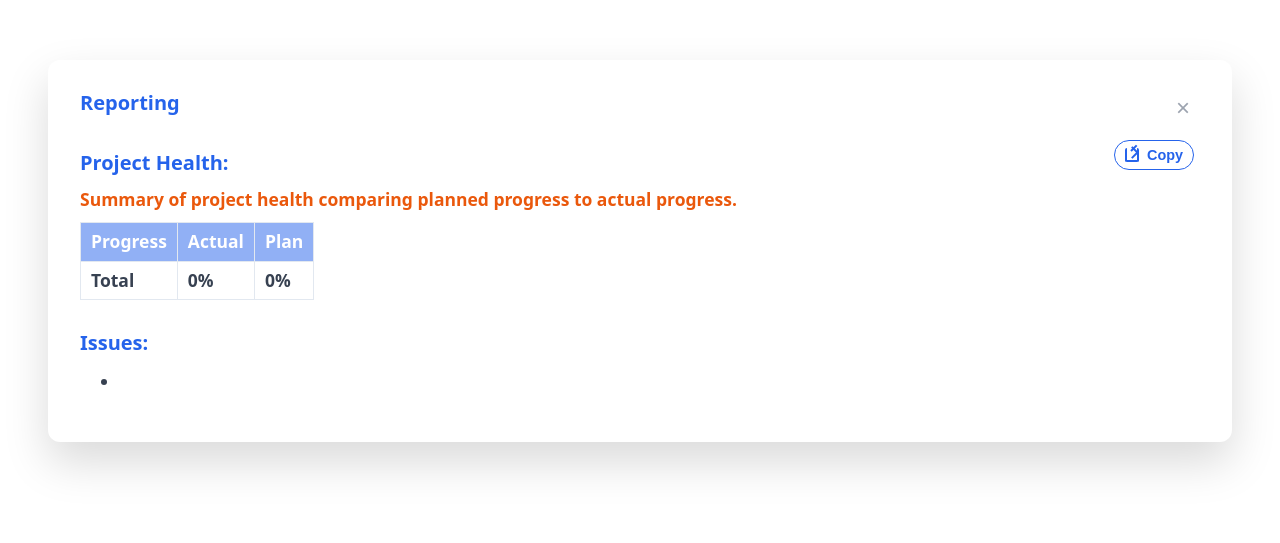
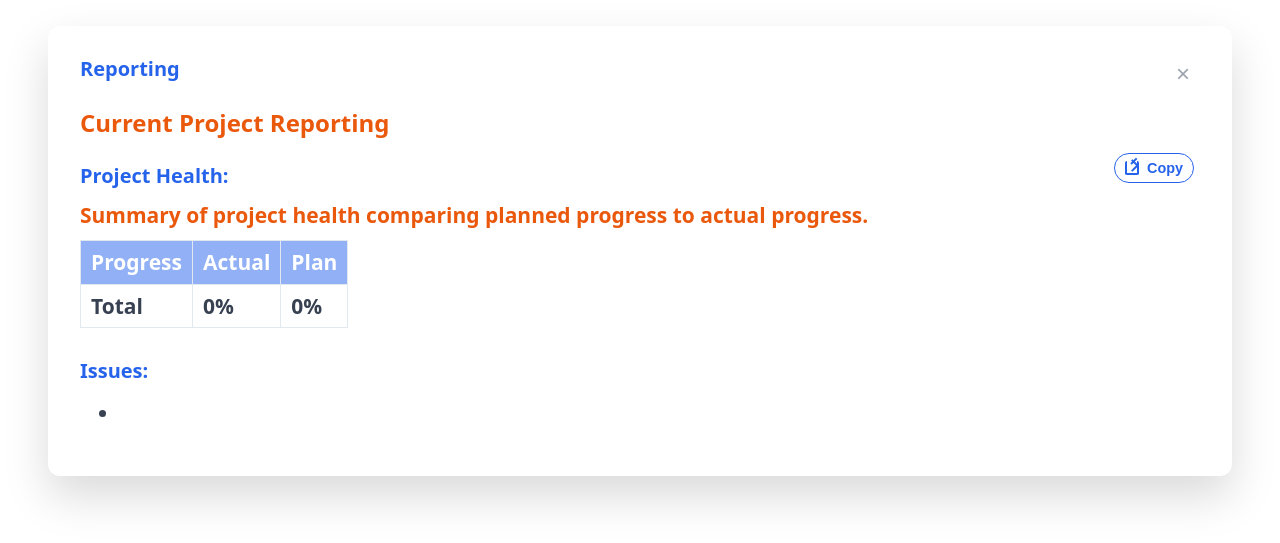
Before and after one commit to mdogak/Rising-Progress, a plain HTML site: page reporting.html in a window 1280 px wide. Shown: the part 149-692 px from the top of the page. Drawn offline with Linux system fonts and the light colour scheme.

Commit message:
Add files via upload

```diff
--- a/reporting.html
+++ b/reporting.html
@@ -23,8 +23,11 @@
         <button type="button" class="issues-close" aria-label="Close recommendations">&times;</button>
       </div>
       <div id="reportingContent" class="reporting-content">
-        <div id="reportingHealthWrap" class="reporting-health-wrap"></div>
-        <ul id="reportingList" class="issues-list"></ul>
+        <div id="reportingContentWrap" class="reporting-content-wrap">
+          <div id="reportingProjectHeader" class="reporting-project-header"></div>
+          <div id="reportingHealthWrap" class="reporting-health-wrap"></div>
+          <ul id="reportingList" class="issues-list"></ul>
+        </div>
       </div>
     </div>
   </div>
```
